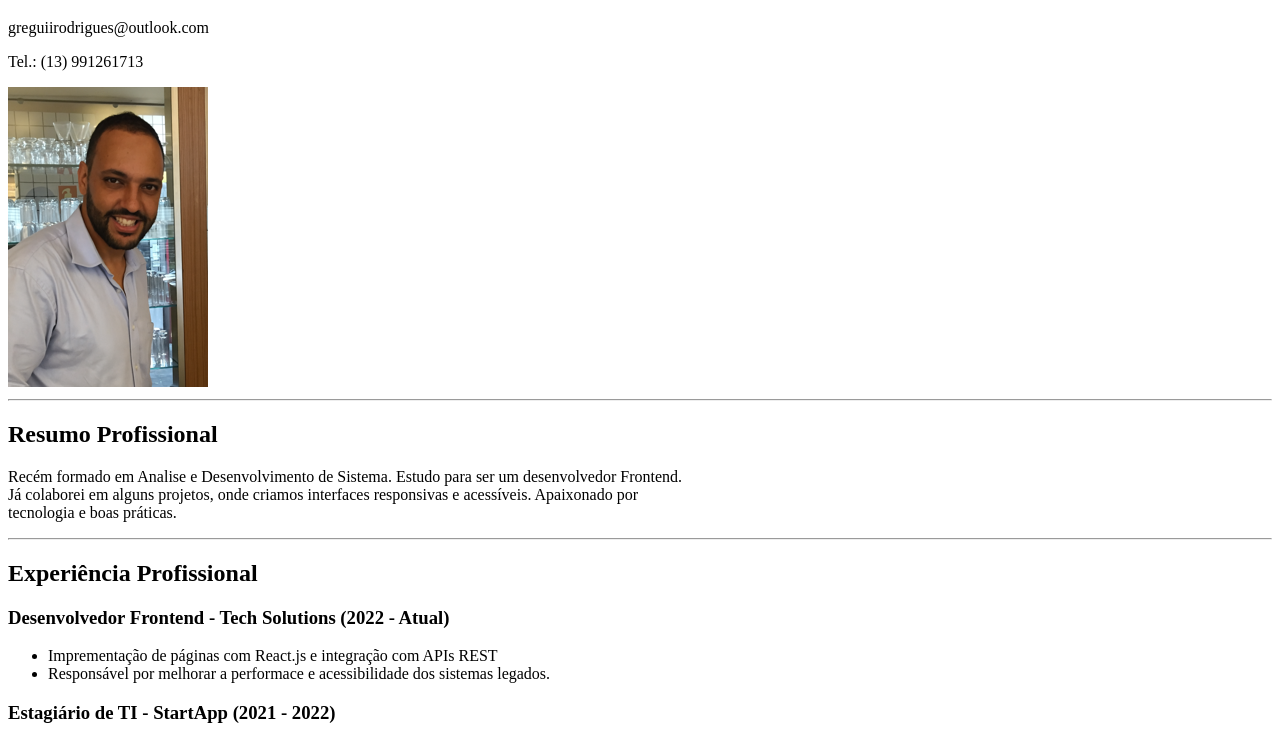
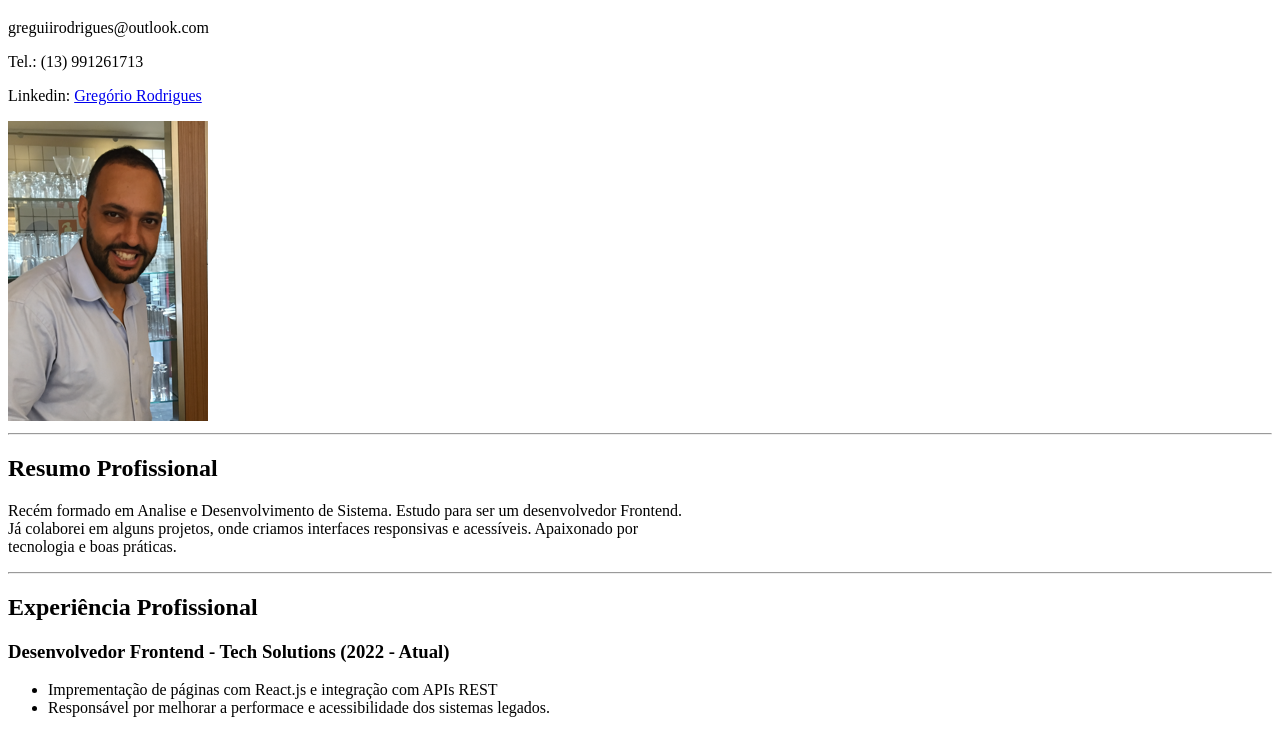
Before and after one commit to greguii/Curriculo, a plain HTML site: page index.html in a window 1280 px wide. Shown: the part 61-794 px from the top of the page. Drawn offline with Linux system fonts and the light colour scheme.

Commit message:
Atualização de Curriculo - Colocando Linkedin

```diff
--- a/index.html
+++ b/index.html
@@ -10,6 +10,7 @@
     <h1>Gregório Rodrigues Fonseca</h1>
     <p>greguiirodrigues@outlook.com</p>
     <p>Tel.: (13) 991261713</p>
+    <p>Linkedin: <a href="https://www.linkedin.com/in/greg%C3%B3rio-rodrigues-4a518318a/" target="_blank" rel="external">Gregório Rodrigues</a></p>
     <img src="imagem_redimensionada_200px.png" alt="Gregório Rodrigues">
     <hr>
     <h2>Resumo Profissional</h2>
```
